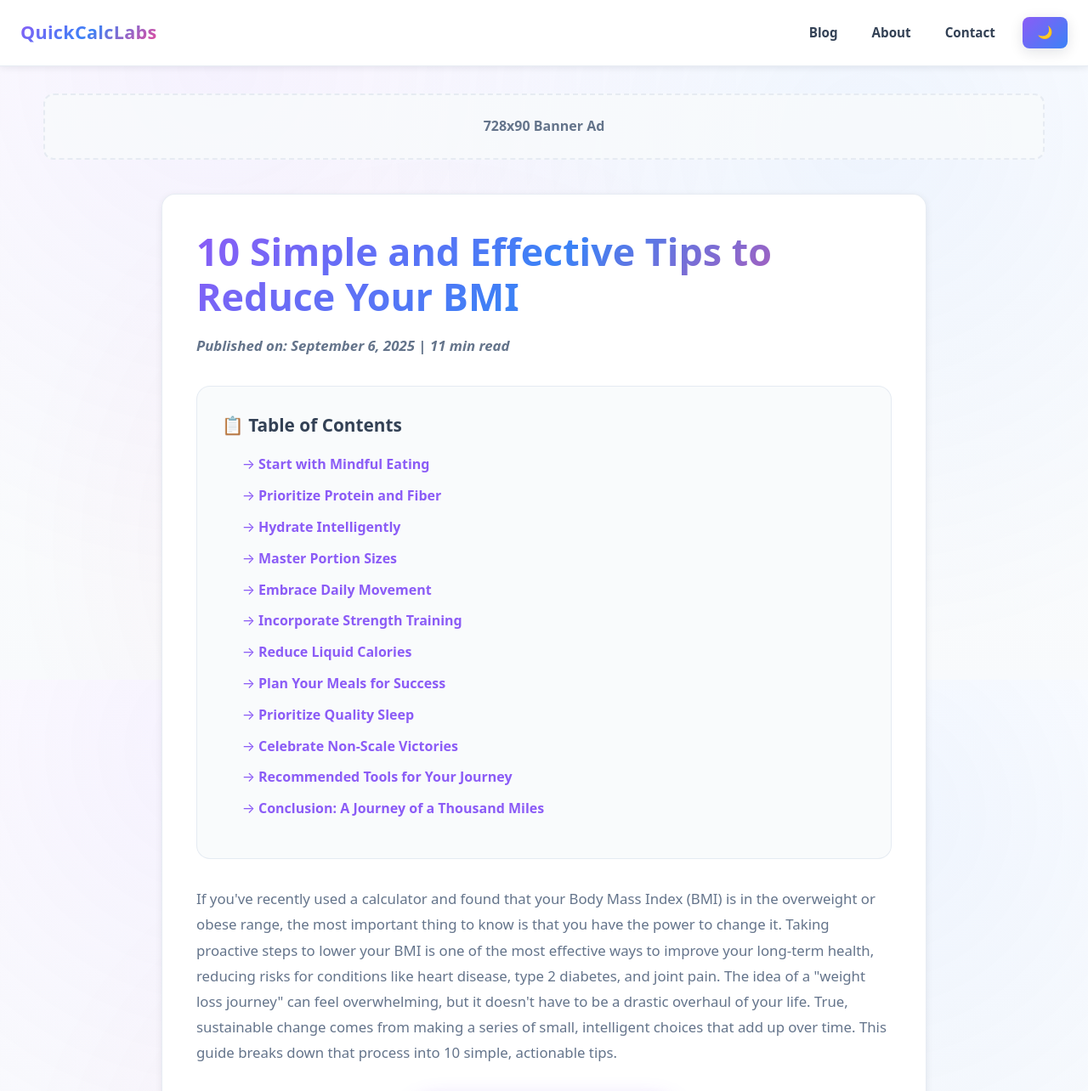
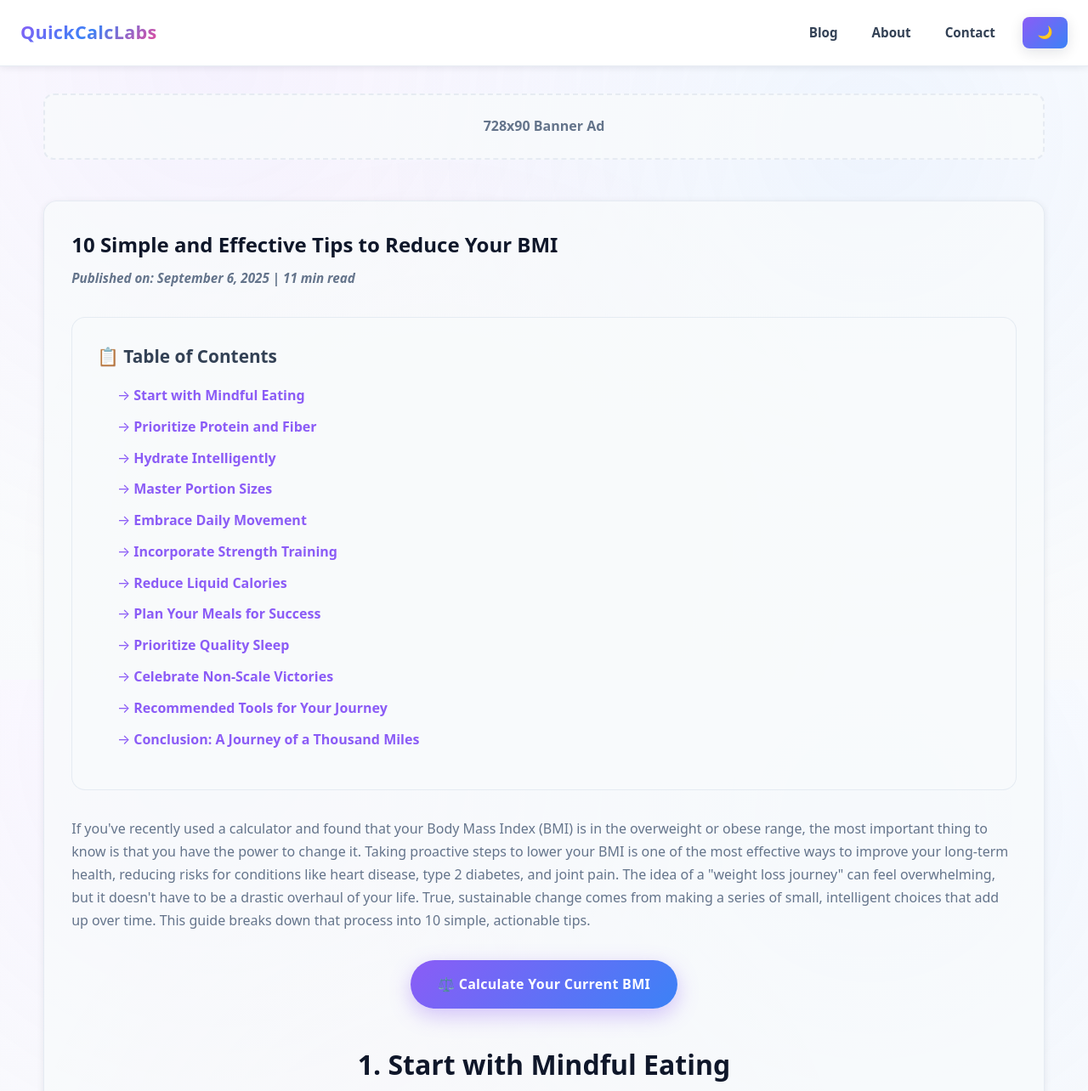
Before and after one commit to fofariak/quickcalclabs, a plain HTML site: page blog/10-tips-to-reduce-bmi.html in a window 1280 px wide. Shown: the top 1284 px of the page at 85% size. Drawn offline with Linux system fonts and the light colour scheme.

Commit message:
Update 10-tips-to-reduce-bmi.html

```diff
--- a/blog/10-tips-to-reduce-bmi.html
+++ b/blog/10-tips-to-reduce-bmi.html
@@ -11,79 +11,6 @@
      crossorigin="anonymous"></script>
   <style>
     /* Blog post specific styles */
-    .seo-content {
-      max-width: 900px;
-      margin: 2rem auto;
-      padding: 2.5rem;
-      background: var(--surface-1-light, rgba(255, 255, 255, 0.95));
-      border-radius: var(--radius-lg, 16px);
-      box-shadow: var(--shadow-sm, 0 2px 8px rgba(15, 23, 42, 0.08));
-      border: 1px solid var(--border-light, rgba(226, 232, 240, 0.8));
-    }
-
-    .dark-mode .seo-content {
-      background: var(--surface-1-dark, rgba(30, 41, 59, 0.95));
-      border-color: var(--border-dark, rgba(71, 85, 105, 0.5));
-      box-shadow: 0 2px 8px rgba(0, 0, 0, 0.3);
-    }
-
-    .seo-content h1 {
-      font-size: clamp(2rem, 4vw, 2.8rem);
-      font-weight: 800;
-      margin: 0 0 1rem;
-      background: linear-gradient(135deg, var(--primary, #8b5cf6), var(--secondary, #3b82f6), var(--accent-pink, #ec4899));
-      -webkit-background-clip: text;
-      background-clip: text;
-      color: transparent;
-      line-height: 1.2;
-    }
-
-    .seo-content h2 {
-      font-size: 1.8rem;
-      font-weight: 700;
-      margin: 2.5rem 0 1rem;
-      color: var(--text-strong-light, #0f172a);
-      border-bottom: 2px solid var(--primary, #8b5cf6);
-      padding-bottom: 0.5rem;
-    }
-
-    .dark-mode .seo-content h2 {
-      color: var(--text-strong-dark, #f1f5f9);
-      border-bottom-color: var(--primary-light, #a78bfa);
-    }
-
-    .seo-content h3 {
-      font-size: 1.4rem;
-      font-weight: 700;
-      margin: 2rem 0 1rem;
-      color: var(--text-medium-light, #334155);
-    }
-
-    .dark-mode .seo-content h3 {
-      color: var(--text-medium-dark, #cbd5e1);
-    }
-
-    .seo-content h4 {
-      font-size: 1.2rem;
-      font-weight: 700;
-      margin: 1.5rem 0 0.8rem;
-      color: var(--text-medium-light, #334155);
-    }
-
-    .dark-mode .seo-content h4 {
-      color: var(--text-medium-dark, #cbd5e1);
-    }
-
-    .seo-content p {
-      color: var(--text-weak-light, #64748b);
-      font-size: 1.05rem;
-      line-height: 1.8;
-      margin-bottom: 1.2rem;
-    }
-
-    .dark-mode .seo-content p {
-      color: var(--text-weak-dark, #94a3b8);
-    }
 
     .muted {
       color: var(--text-weak-light, #64748b);
```
